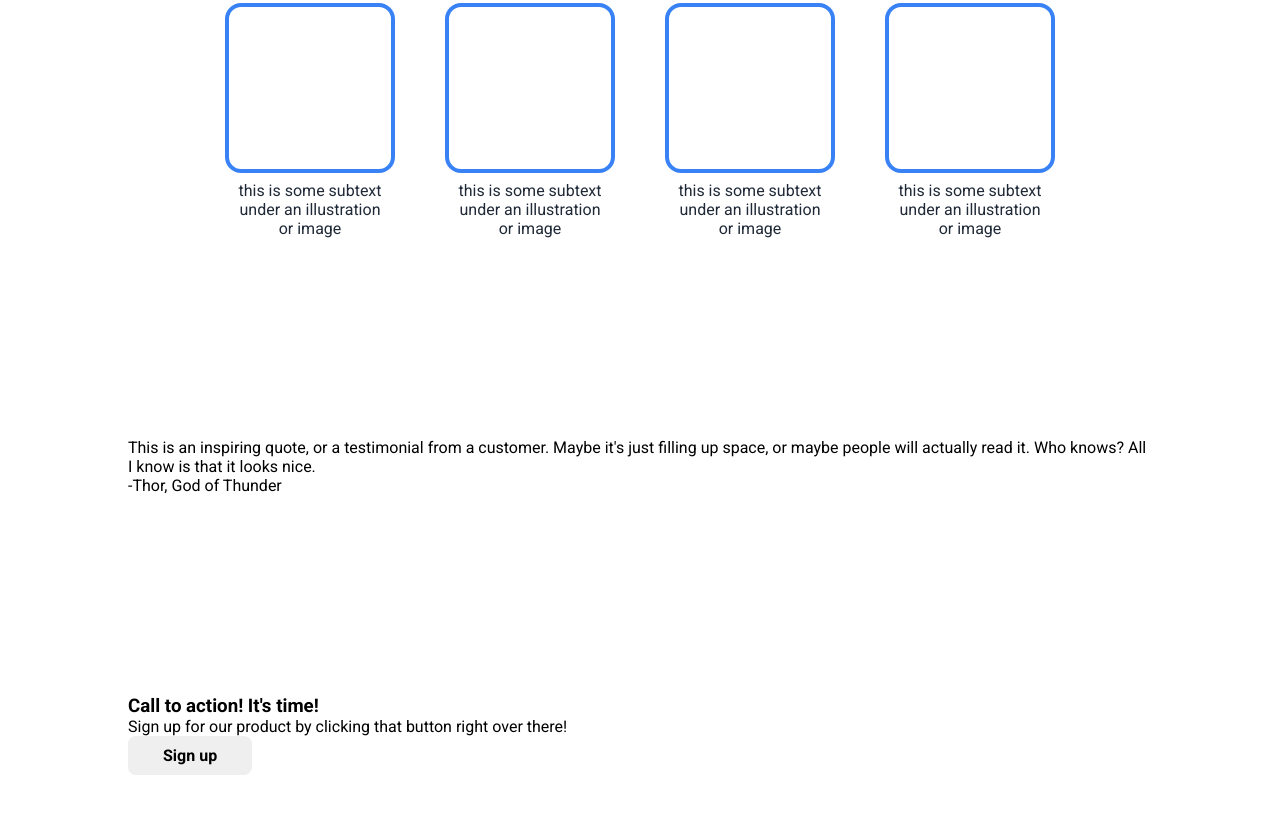
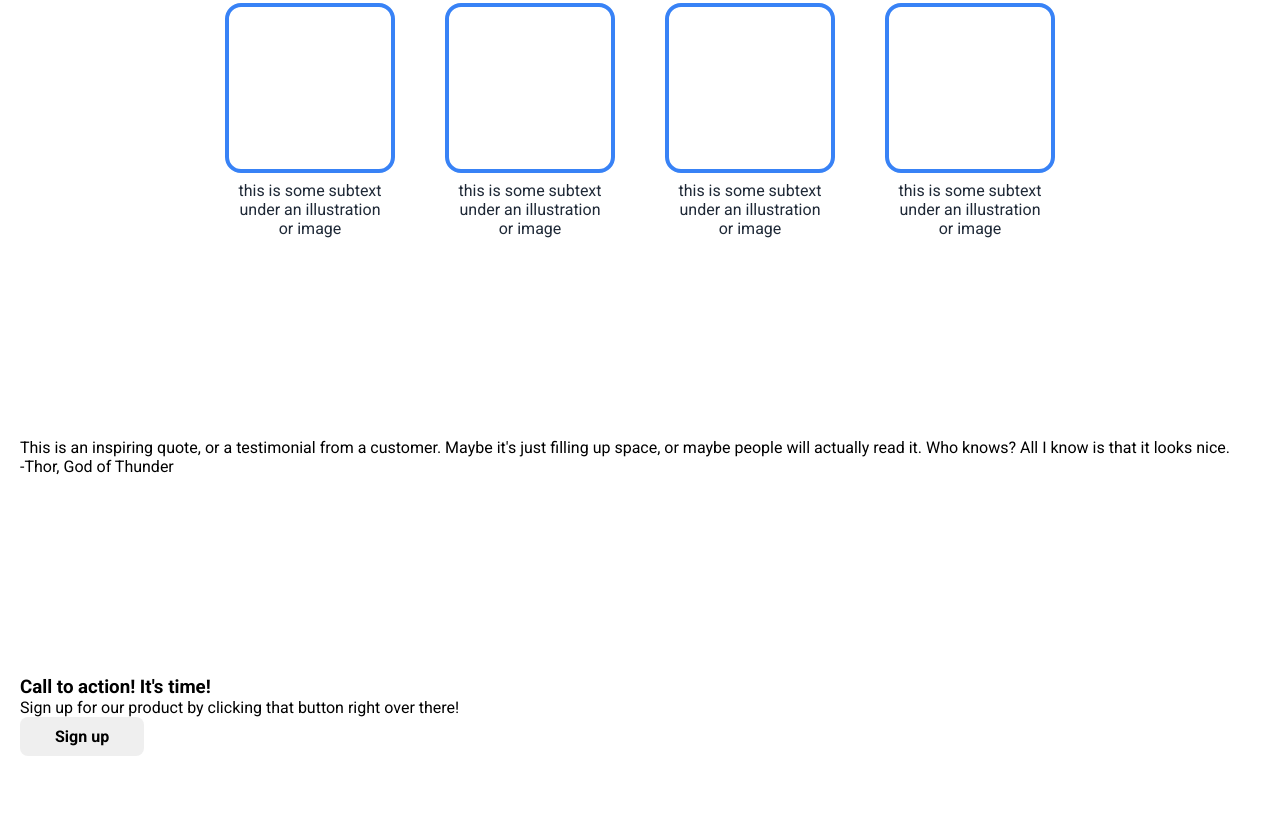
Before and after one commit to yppelu/odin-landing-page, a plain HTML site: page index.html in a window 1280 px wide. Shown: the part 673-1486 px from the top of the page. Drawn offline with Linux system fonts and the light colour scheme.

Commit message:
Fix the box parameters for main and first section

```diff
--- a/style.css
+++ b/style.css
@@ -116,20 +116,18 @@ ul {
 
 /* Main styling */
 
-.main {
-    padding-right: 20px;
-    padding-left: 20px;
-}
-
 .main-section {
     margin-left: auto;
     margin-right: auto;
-    padding: 100px 0;
-    max-width: 1024px;
+    padding: 100px 20px;
     width: 100%;
 }
 
-/* First section in main */
+/* The first section in main */
+
+.main-section:nth-of-type(1) {
+    max-width: 1024px;
+}
 
 .main-section:nth-of-type(1) h2 {
     color: #1F2937;
```
